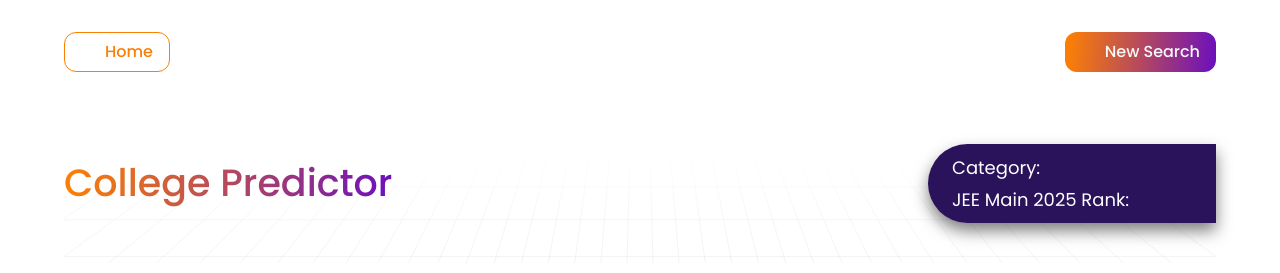
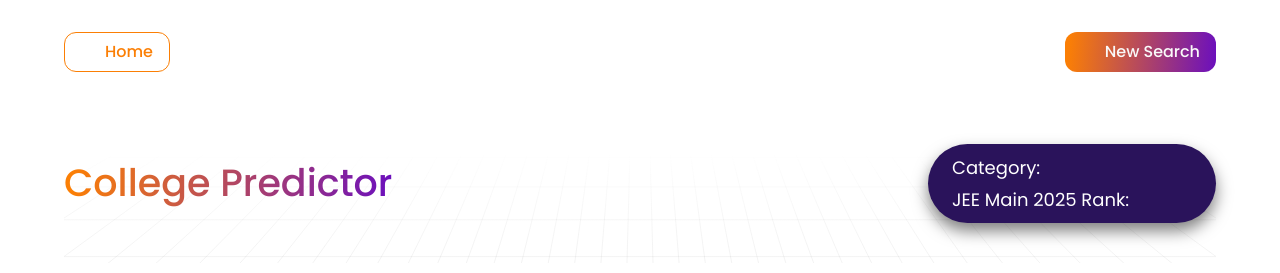
Before and after one commit to SubheshVedam/CollegePredictor, a Next.js app: page /results in a window 1280 px wide. Shown: the top 273 px of the page. Built offline with nearby package versions, Linux system fonts and the light colour scheme; some icons are missing; what @mui/material-nextjs would draw is missing.

Commit message:
banner_circular

```diff
--- a/app/results/ResultsPage.jsx
+++ b/app/results/ResultsPage.jsx
@@ -250,7 +250,7 @@ export default function ResultsPage() {
               flexDirection: { xs: "row", sm: "column" },
               bgcolor: "#2a135b",
               py: 1,
-              borderRadius: "100px 0 0 100px",
+              borderRadius: "100px 100px 100px 100px",
               boxShadow: "0px 8px 16px rgba(0, 0, 0, 0.5)", // added bottom-only shadow
             }}
           >
```
